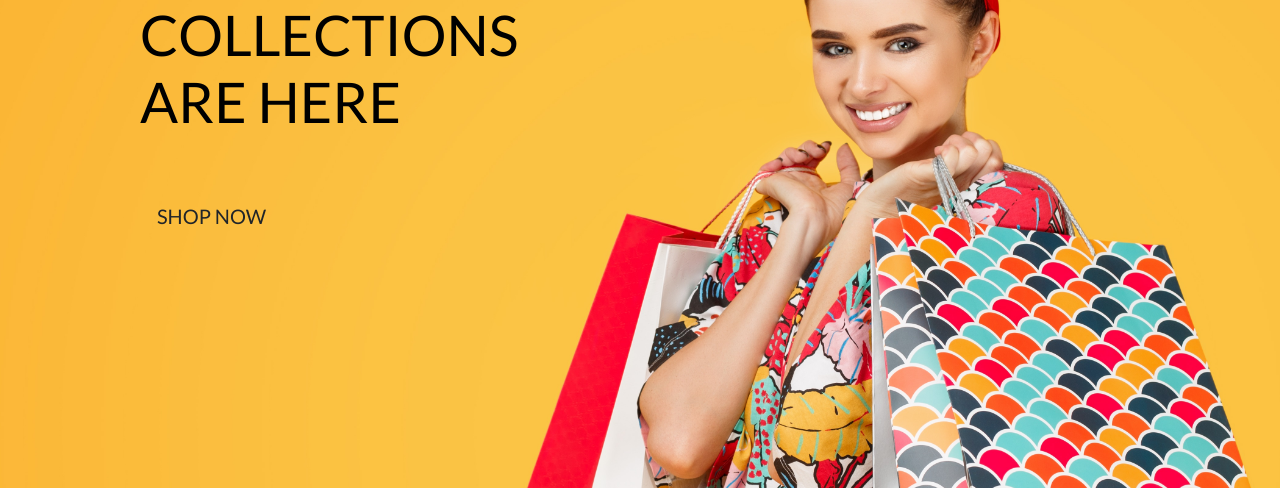
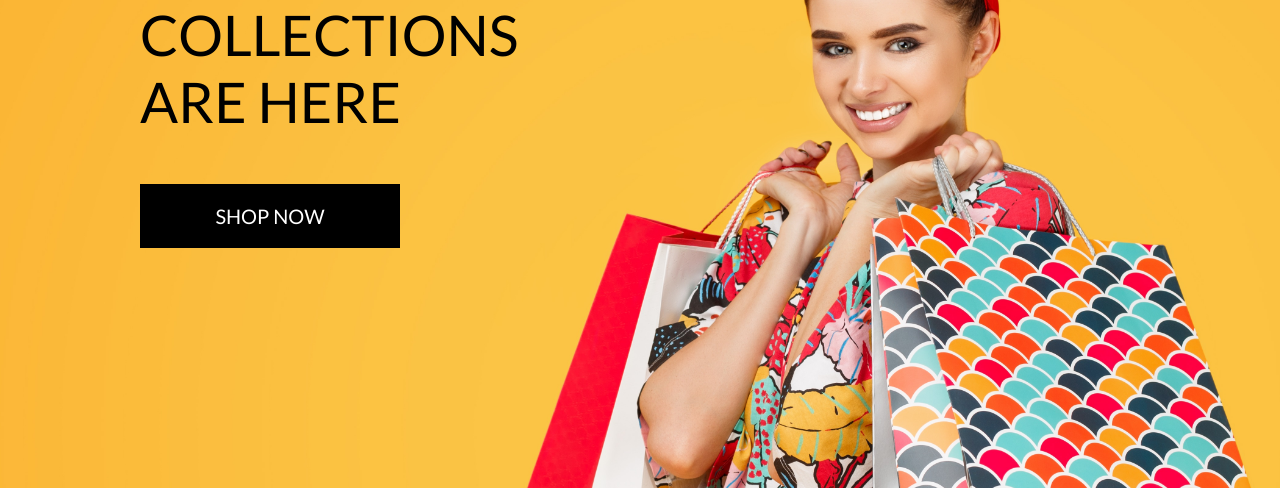
Before and after one commit to manub7/boutique_ado_v1, a Django app: template home/templates/home/index.html in a window 1280 px wide. Shown: the part 230-718 px from the top of the page. Run offline with Django 3.2, Linux system fonts and the light colour scheme; the template is opened without the code that fills it, so the values that code supplies are empty; parts of the project's set-up code (start-up, migrations or seed data) failed here and were passed over; some libraries are stand-ins or nearby versions.

Commit message:
Home page header and css

```diff
--- a/home/templates/home/index.html
+++ b/home/templates/home/index.html
@@ -16,7 +16,7 @@
             <h1 class="display-4 logo-font text-black">The new collections are here</h1>
             <div class="my-5">
                 <h4>
-                    <a href='' class="show-now-button btn btn-lg rounded-0 text-uppercase py-3">Shop Now</a>
+                    <a href='' class="shop-now-button btn btn-lg rounded-0 text-uppercase py-3">Shop Now</a>
                 </h4>
             </div>
         </div>
```
